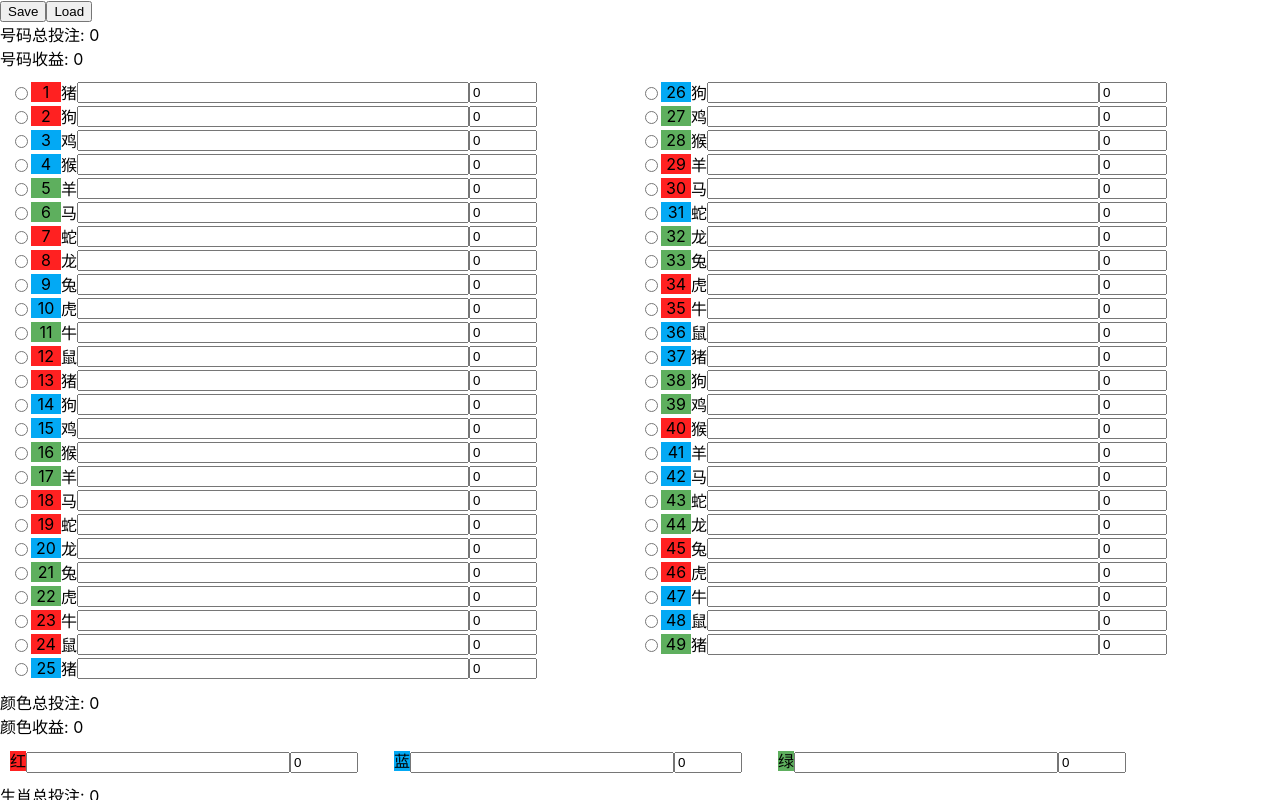
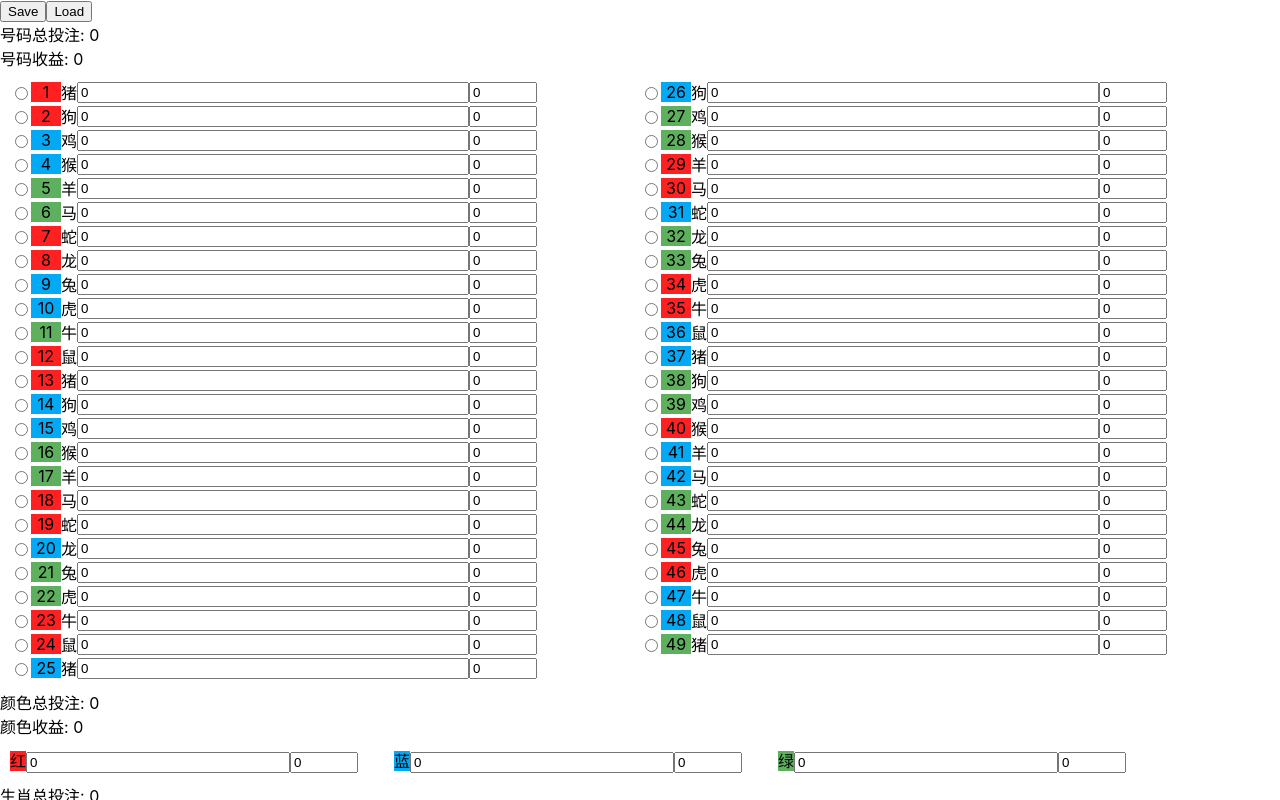
Before and after one commit to yellowbang/ferris, a React (Create React App) app: page / in a window 1280 px wide. Built offline with nearby package versions, Linux system fonts and the light colour scheme.

Commit message:
save values

```diff
--- a/src/App.js
+++ b/src/App.js
@@ -5,8 +5,10 @@ import ColorField from './ColorField';
 import './App.scss';
 
 const COLORS = [util.red, util.blue, util.green];
+const COLOR_KEYS = ["red", "blue", "green"];
 const COLOR_LABELS = ["红", "蓝", "绿"];
 const COLOR_INDEXES = [0, 0, 1, 1, 2, 2, 0, 0, 1, 1, 2, 0, 0, 1, 1, 2, 2, 0, 0, 1, 2, 2, 0, 0, 1, 1, 2, 2, 0, 0, 1, 2, 2, 0, 0, 1, 1, 2, 2, 0, 1, 1, 2, 2, 0, 0, 1, 1, 2];
+const ANIMAL_KEYS = ["pig", "dog", "chick", "monkey", "sheep", "house", "snake", "dragon", "rabbit", "tiger", "cow", "mouse"];
 const ANIMAL_LABELS = ["猪", "狗", "鸡", "猴", "羊", "马", "蛇", "龙", "兔", "虎", "牛", "鼠"];
 
 class App extends Component {
@@ -20,6 +22,72 @@ class App extends Component {
             colorInputs: [0, 0, 0],
             animalTotal: 0,
             animalInputs: [0, 0, 0, 0, 0, 0, 0, 0, 0, 0, 0, 0],
+            bets:{
+              "1": "0",
+              "2": "0",
+              "3": "0",
+              "4": "0",
+              "5": "0",
+              "6": "0",
+              "7": "0",
+              "8": "0",
+              "9": "0",
+              "10": "0",
+              "11": "0",
+              "12": "0",
+              "13": "0",
+              "14": "0",
+              "15": "0",
+              "16": "0",
+              "17": "0",
+              "18": "0",
+              "19": "0",
+              "20": "0",
+              "21": "0",
+              "22": "0",
+              "23": "0",
+              "24": "0",
+              "25": "0",
+              "26": "0",
+              "27": "0",
+              "28": "0",
+              "29": "0",
+              "30": "0",
+              "31": "0",
+              "32": "0",
+              "33": "0",
+              "34": "0",
+              "35": "0",
+              "36": "0",
+              "37": "0",
+              "38": "0",
+              "39": "0",
+              "40": "0",
+              "41": "0",
+              "42": "0",
+              "43": "0",
+              "44": "0",
+              "45": "0",
+              "46": "0",
+              "47": "0",
+              "48": "0",
+              "49": "0",
+              "red": "0",
+              "blue": "0",
+              "green": "0",
+              "pig": "0",
+              "dog": "0",
+              "chick": "0",
+              "monkey": "0",
+              "sheep": "0",
+              "house": "0",
+              "snake": "0",
+              "dragon": "0",
+              "rabbit": "0",
+              "tiger": "0",
+              "cow": "0",
+              "mouse": "0",
+            },
         };
     }
 
@@ -29,6 +97,24 @@ class App extends Component {
 
     loadData = () => {
         this.setState(JSON.parse(localStorage.lottory));
+    };
+
+    onNumberBetsChange = (index, value) => {
+        let bets = util.duplicate(this.state.bets);
+        bets[index + 1] = value;
+        this.setState({bets});
+    };
+
+    onColorBetsChange = (index, value) => {
+        let bets = util.duplicate(this.state.bets);
+        bets[index] = value;
+        this.setState({bets});
+    };
+
+    onAnimalBetsChange = (index, value) => {
+        let bets = util.duplicate(this.state.bets);
+        bets[index] = value;
+        this.setState({bets});
     };
 
     onNumberTotalChange = (index, value) => {
@@ -53,9 +139,11 @@ class App extends Component {
             <Field
                 key={i}
                 index={i}
+                onBetsChange={me.onNumberBetsChange}
                 onTotalChange={me.onNumberTotalChange}
                 onRadioChange={me.onRadioChange}
                 number={i + 1}
+                bets={me.state.bets[i+1] || ''}
                 label={ANIMAL_LABELS[i % ANIMAL_LABELS.length]}
                 isChecked={this.state.selectedNumber === i + 1}
                 backgroundColor={COLORS[COLOR_INDEXES[i]]}
@@ -64,6 +152,7 @@ class App extends Component {
     };
 
     onColorTotalChange = (index, value) => {
+        index = COLOR_KEYS.indexOf(index);
         let colorInputs = this.state.colorInputs.concat();
         colorInputs[index] = value;
         let colorTotal = colorInputs.reduce((partial_sum, a) => partial_sum + a);
@@ -74,6 +163,7 @@ class App extends Component {
     };
 
     onAnimalTotalChange = (index, value) => {
+        index = ANIMAL_KEYS.indexOf(index);
         let animalInputs = this.state.animalInputs.concat();
         animalInputs[index] = value;
         let animalTotal = animalInputs.reduce((partial_sum, a) => partial_sum + a);
@@ -127,8 +217,10 @@ class App extends Component {
             colorFields.push(
                 <ColorField
                     key={j}
-                    index={j}
+                    index={COLOR_KEYS[j]}
+                    onBetsChange={me.onColorBetsChange}
                     onTotalChange={me.onColorTotalChange}
+                    bets={me.state.bets[COLOR_KEYS[j]] || ''}
                     label={COLOR_LABELS[j]}
                     backgroundColor={COLORS[j]}
                 />
@@ -139,8 +231,10 @@ class App extends Component {
             animalsFields.push(
                 <ColorField
                     key={k}
-                    index={k}
+                    index={ANIMAL_KEYS[k]}
+                    onBetsChange={me.onAnimalBetsChange}
                     onTotalChange={me.onAnimalTotalChange}
+                    bets={me.state.bets[ANIMAL_KEYS[k]] || ''}
                     label={ANIMAL_LABELS[k]}
                 />
             )
--- a/src/ColorField.js
+++ b/src/ColorField.js
@@ -5,6 +5,7 @@ class ColorField extends Component {
     constructor(props) {
         super(props);
         this.state = {
+            bets: props.bets,
             total: 0
         };
     }
@@ -20,7 +21,8 @@ class ColorField extends Component {
         } else if (inputNumbers.length === 1 && parseInt(inputNumbers) && typeof(parseInt(inputNumbers)) === "number") {
             sum = parseInt(inputNumbers);
         }
-        if (typeof(sum) === "number") {
+        this.props.onBetsChange(this.props.index, input.currentTarget.value);
+        if (sum && typeof(sum) === "number") {
             this.props.onTotalChange(this.props.index, sum);
             this.setState({
                 total: sum
@@ -29,8 +31,18 @@ class ColorField extends Component {
     };
 
     onTotalChange = (input) => {
-        this.props.onTotalChange(this.props.index, parseInt(input.currentTarget.value) || 0);
+        let total = parseInt(input.currentTarget.value) || 0;
+        this.props.onTotalChange(this.props.index, total);
+        this.setState(total);
     };
+
+    componentWillReceiveProps(nextProps, nextState) {
+        const inputNumbers = nextProps.bets.trim().split(' ');
+        this.setState({
+            bets:nextProps.bets,
+            total: inputNumbers.reduce((partial_sum, a) => parseInt(partial_sum) + parseInt(a, 10))
+        })
+    }
 
     render() {
         const me = this;
@@ -41,8 +53,8 @@ class ColorField extends Component {
         return (
             <div className="color-field-container">
                 <span className="label" style={style}>{me.props.label}</span>
-                <input className="bets" onChange={me.onTextChange}/>
-                <input className="total" type='number' value={this.state.total} onChange={me.onTotalChange}/>
+                <input className="bets" onChange={me.onTextChange} value={this.state.bets}/>
+                <input className="total" onChange={me.onTotalChange} value={this.state.total}/>
             </div>
         );
     }
--- a/src/Field.js
+++ b/src/Field.js
@@ -20,9 +20,9 @@ class Field extends Component {
             sum = input.currentTarget.value.trim().split(' ').reduce((partial_sum, a) => parseInt(partial_sum) + parseInt(a, 10));
         } else if (inputNumbers.length === 1 && parseInt(inputNumbers) && typeof(parseInt(inputNumbers)) === "number") {
             sum = parseInt(inputNumbers);
-            this.props.onBetsChange(this.props.index, inputNumbers);
         }
-        if (typeof(sum) === "number") {
+        this.props.onBetsChange(this.props.index, input.currentTarget.value);
+        if (sum && typeof(sum) === "number") {
             this.props.onTotalChange(this.props.index, sum);
             this.setState({
                 total: sum
@@ -31,9 +31,11 @@ class Field extends Component {
     };
 
     onTotalChange = (input) => {
-        let total = parseInt(input.currentTarget.value) || 0;
-        this.props.onTotalChange(this.props.index, total);
-        this.setState(total);
+        let total = parseInt(input.currentTarget.value) || '';
+        if (typeof(total) === "number") {
+            this.props.onTotalChange(this.props.index, total);
+        }
+        this.setState({total:total});
     };
 
     onRadioChange = () => {
@@ -41,7 +43,11 @@ class Field extends Component {
     };
 
     componentWillReceiveProps(nextProps, nextState) {
-        this.setState({bets:nextProps.bets})
+        const inputNumbers = nextProps.bets.trim().split(' ');
+        this.setState({
+            bets:nextProps.bets,
+            total: inputNumbers.reduce((partial_sum, a) => parseInt(partial_sum) + parseInt(a, 10))
+        })
     }
 
     render() {
@@ -57,7 +63,7 @@ class Field extends Component {
                 <span className="number" style={style}>{me.props.number}</span>
                 <span className="label">{me.props.label}</span>
                 <input className="bets" onChange={me.onTextChange} value={this.state.bets}/>
-                <input className="total" type='number' value={this.state.total} onChange={me.onTotalChange}/>
+                <input className="total" onChange={me.onTotalChange} value={this.state.total}/>
             </div>
         );
     }
--- a/src/util.js
+++ b/src/util.js
@@ -2,4 +2,7 @@ export default {
     red: '#ff0000de',
     blue: '#03a9f4',
     green: '#008000a1',
+    duplicate: function(anInValue) {
+        return JSON.parse(JSON.stringify(anInValue));
+    }
 };
```
